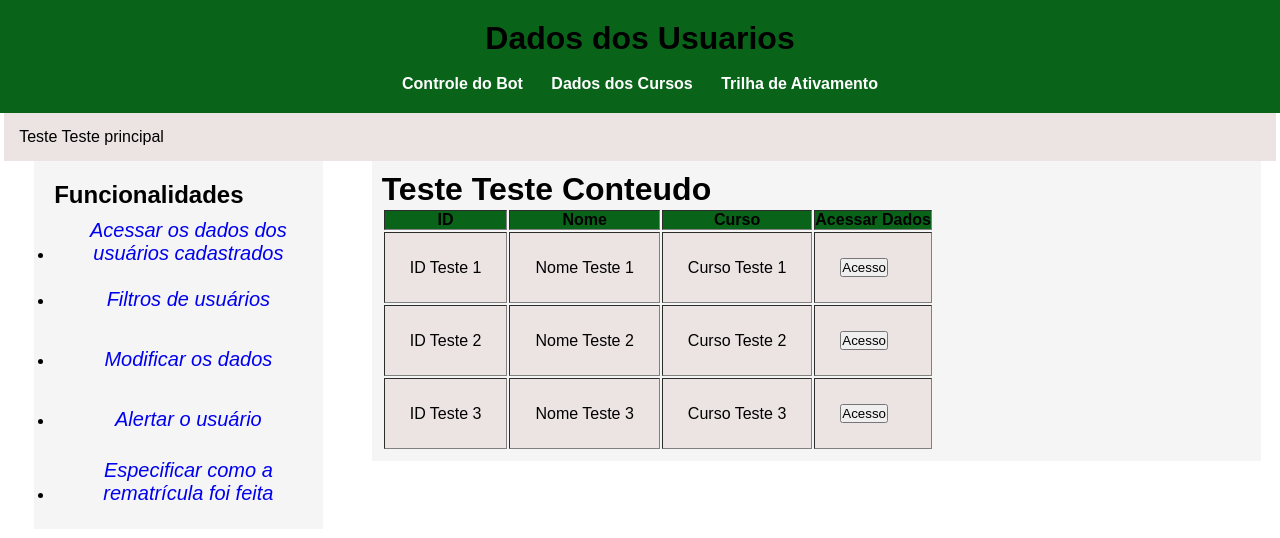
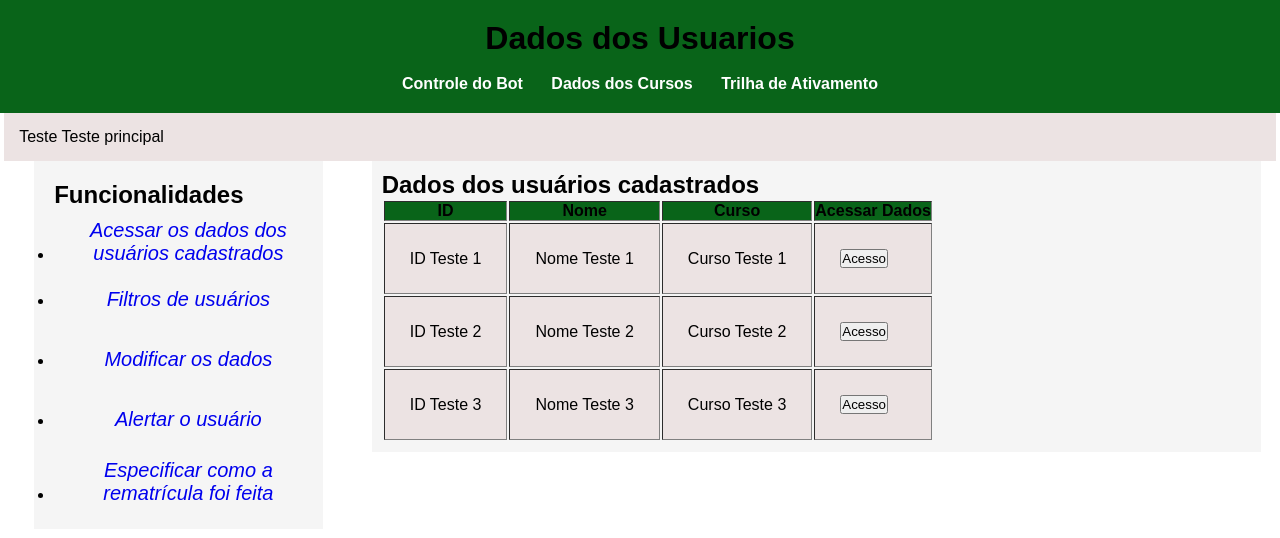
Before and after one commit to JoseWillians/ChatBotAdmin, a plain HTML site: page HTML/dados-dos-usuarios.html in a window 1280 px wide. Drawn offline with Linux system fonts and the light colour scheme; files whose address does not match are found by name.

Commit message:
Update dados-dos-usuarios.html

```diff
--- a/HTML/dados-dos-usuarios.html
+++ b/HTML/dados-dos-usuarios.html
@@ -42,7 +42,7 @@
             </ul>
         </div>
         <div class="conteudo-principal">
-            <h1>Teste Teste Conteudo</h1>
+            <h2>Dados dos usuários cadastrados</h2>
             <table id="dados" border="1">
                 <thead>
                     <th>ID</th>
```
